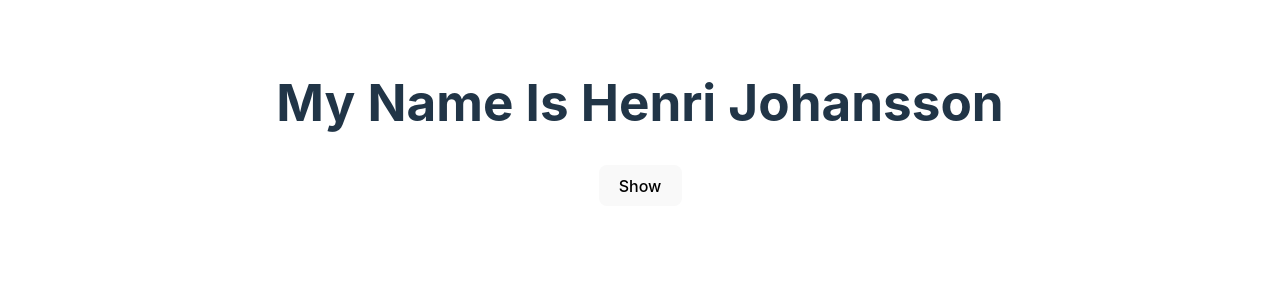
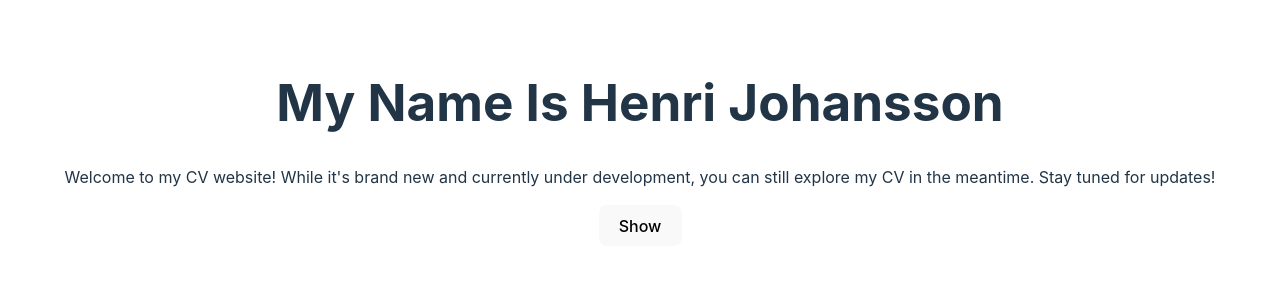
Before and after one commit to HenriJohansson/cv-website, a React (Vite) app: page / in a window 1280 px wide. Shown: the top 300 px of the page. Built offline with nearby package versions, Linux system fonts and the light colour scheme.

Commit message:
Under Development disclaimer

```diff
--- a/src/App.tsx
+++ b/src/App.tsx
@@ -6,6 +6,12 @@ function App() {
   return (
     <>
       <h1>My Name Is Henri Johansson</h1>
+      <p className="temporary">
+      Welcome to my CV website!
+      While it's brand new and currently under development,
+      you can still explore my CV in the meantime.
+      Stay tuned for updates!
+      </p>
       <Cv/>
       <p className="about">
 
```
